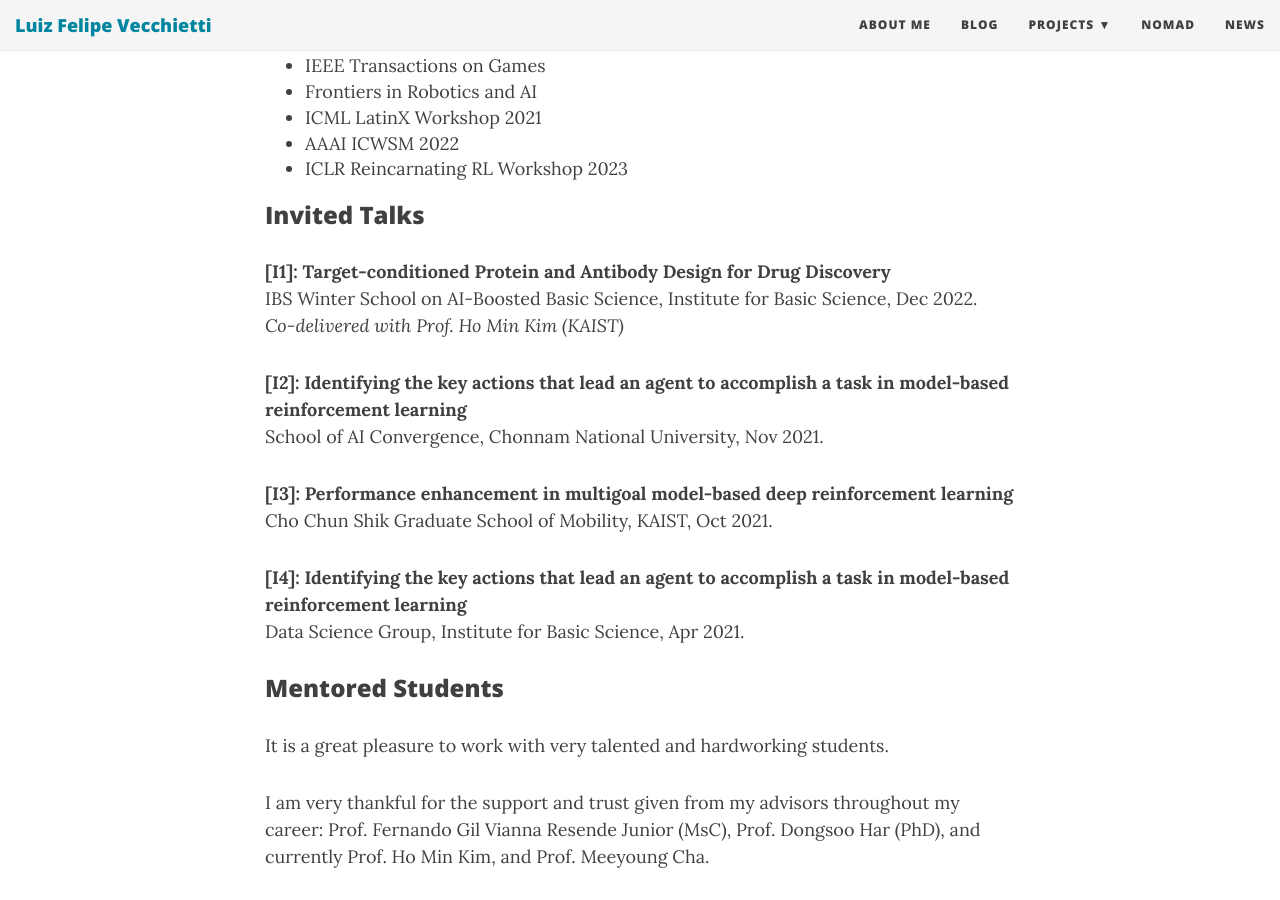
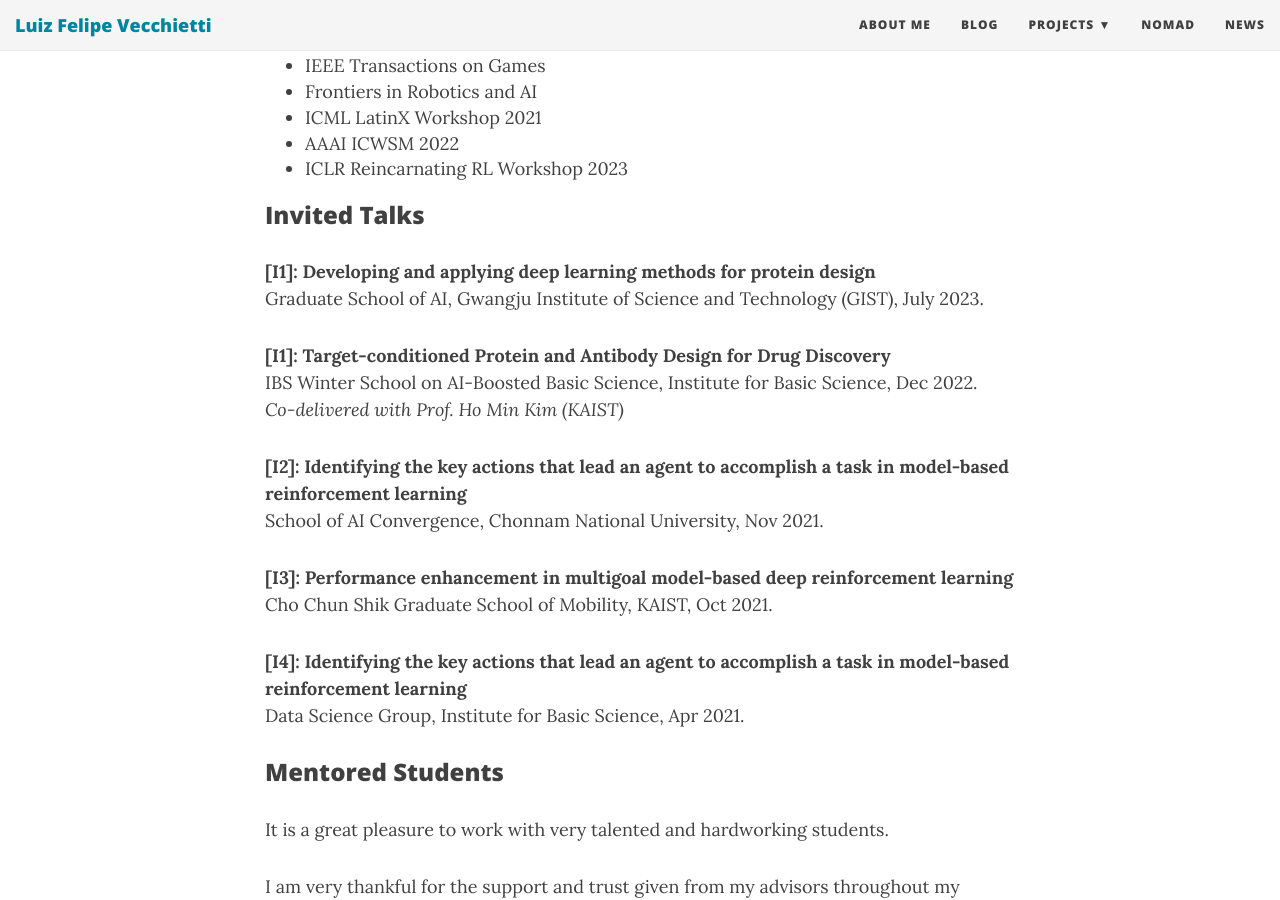
Before and after one commit to lfelipesv/lfelipesv.github.io, a Jekyll site: the page built from aboutme.md, in a window 1280 px wide and 900 px high, scrolled down 4593 px. Built offline with Jekyll 4.4.1, drawn with Linux system fonts in a browser that asks for light colours; nearby versions of some CDN libraries.

Commit message:
add talk to about me

```diff
--- a/aboutme.md
+++ b/aboutme.md
@@ -117,6 +117,10 @@ My personal interests include traveling, sports (football, kickboxing, skate, sn
 
 ### Invited Talks
 
+
+**[I1]: Developing and applying deep learning methods for protein design**
+Graduate School of AI, Gwangju Institute of Science and Technology (GIST), July 2023.
+
 **[I1]: Target-conditioned Protein and Antibody Design for Drug Discovery**
 IBS Winter School on AI-Boosted Basic Science, Institute for Basic Science, Dec 2022.
 *Co-delivered with Prof. Ho Min Kim (KAIST)*
```
